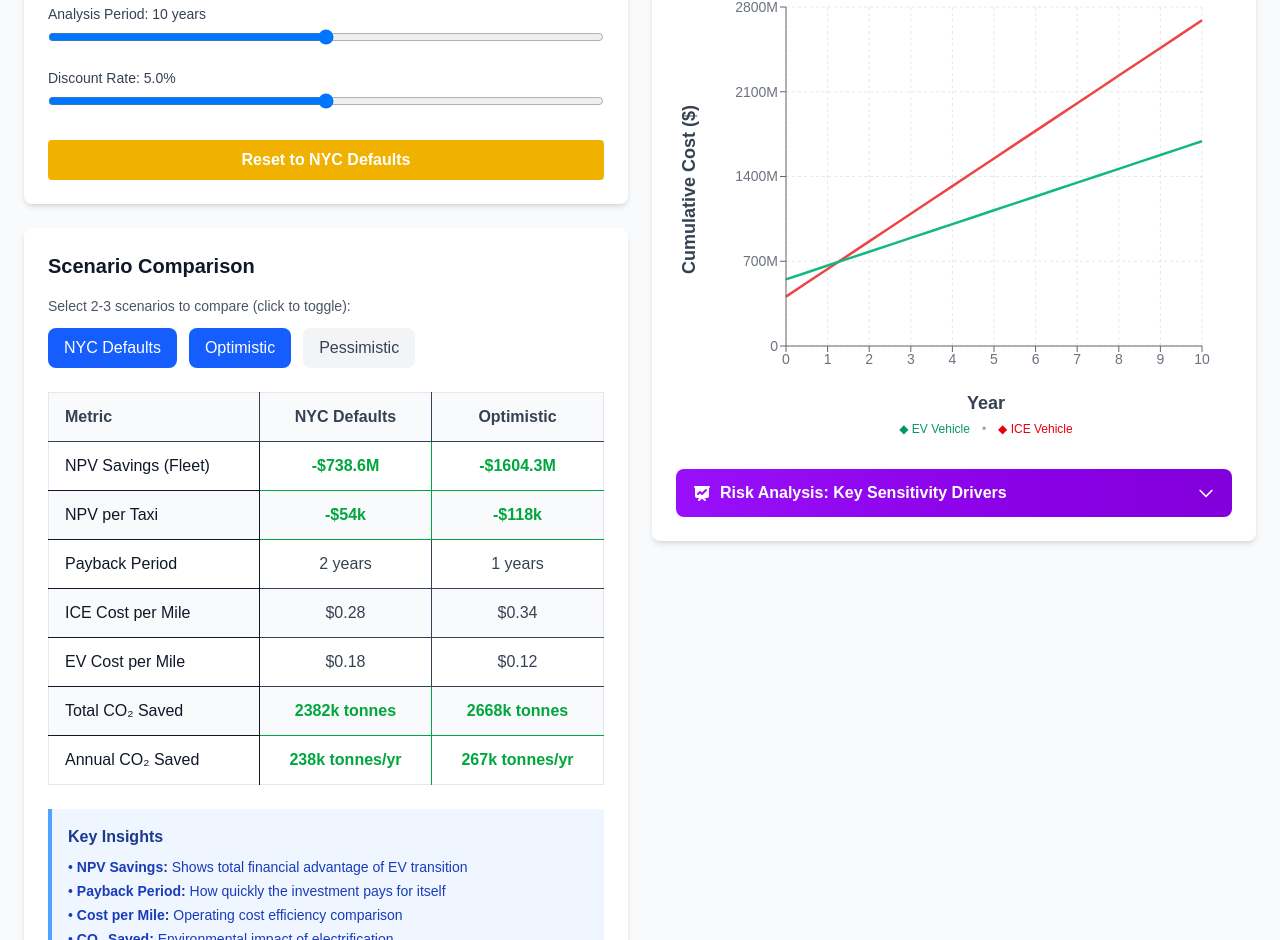
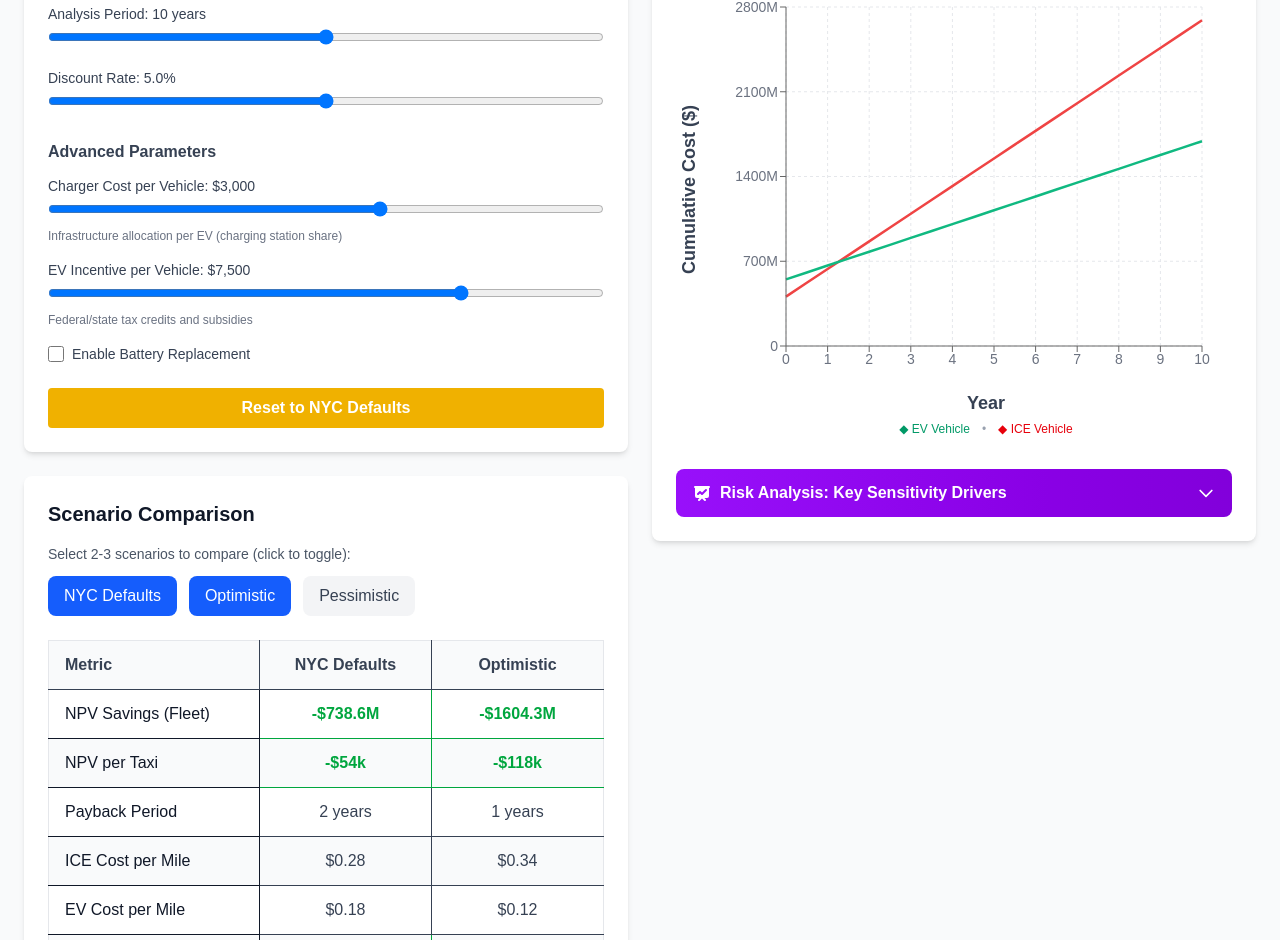
Before and after one commit to friendstrell-svg/NYC-Taxi-EV-simulator, a Next.js app: page /dashboard in a window 1280 px wide. Shown: the part 873-1813 px from the top of the page. Built offline with nearby package versions, Linux system fonts and the light colour scheme.

Commit message:
Step 6 Part E complete: Add advanced input parameters (charger cost, incentives, battery replacement)

```diff
--- a/app/dashboard/page.tsx
+++ b/app/dashboard/page.tsx
@@ -294,6 +294,99 @@ export default function Dashboard() {
               </div>
             </div>
 
+            {/* Advanced Parameters */}
+            <div className="mb-6">
+              <h3 className="font-semibold text-gray-700 mb-3">Advanced Parameters</h3>
+
+              {/* Charger Infrastructure */}
+              <div className="mb-4">
+                <label className="block text-sm font-medium text-gray-700 mb-1">
+                  Charger Cost per Vehicle: ${inputs.chargerCapexPerVehicle.toLocaleString()}
+                </label>
+                <input
+                  type="range"
+                  min="0"
+                  max="5000"
+                  step="100"
+                  value={inputs.chargerCapexPerVehicle}
+                  onChange={(e) => updateInputAndSetCustom('chargerCapexPerVehicle', Number(e.target.value))}
+                  className="w-full"
+                />
+                <p className="text-xs text-gray-500 mt-1">
+                  Infrastructure allocation per EV (charging station share)
+                </p>
+              </div>
+
+              {/* EV Incentive */}
+              <div className="mb-4">
+                <label className="block text-sm font-medium text-gray-700 mb-1">
+                  EV Incentive per Vehicle: ${inputs.incentivePerVehicle.toLocaleString()}
+                </label>
+                <input
+                  type="range"
+                  min="0"
+                  max="10000"
+                  step="500"
+                  value={inputs.incentivePerVehicle}
+                  onChange={(e) => updateInputAndSetCustom('incentivePerVehicle', Number(e.target.value))}
+                  className="w-full"
+                />
+                <p className="text-xs text-gray-500 mt-1">
+                  Federal/state tax credits and subsidies
+                </p>
+              </div>
+
+              {/* Battery Replacement Toggle */}
+              <div className="mb-4">
+                <label className="flex items-center cursor-pointer">
+                  <input
+                    type="checkbox"
+                    checked={inputs.batteryReplacementEnabled}
+                    onChange={(e) => updateInputAndSetCustom('batteryReplacementEnabled', e.target.checked)}
+                    className="w-4 h-4 text-blue-600 border-gray-300 rounded focus:ring-blue-500"
+                  />
+                  <span className="ml-2 text-sm font-medium text-gray-700">
+                    Enable Battery Replacement
+                  </span>
+                </label>
+              </div>
+
+              {/* Battery Replacement Year - Conditional */}
+              {inputs.batteryReplacementEnabled && (
+                <>
+                  <div className="mb-4 ml-6">
+                    <label className="block text-sm font-medium text-gray-700 mb-1">
+                      Replacement Year: Year {inputs.batteryReplacementYear || 8}
+                    </label>
+                    <input
+                      type="range"
+                      min="3"
+                      max="12"
+                      step="1"
+                      value={inputs.batteryReplacementYear || 8}
+                      onChange={(e) => updateInputAndSetCustom('batteryReplacementYear', Number(e.target.value))}
+                      className="w-full"
+                    />
+                  </div>
+
+                  <div className="mb-4 ml-6">
+                    <label className="block text-sm font-medium text-gray-700 mb-1">
+                      Replacement Cost: ${(inputs.batteryReplacementCost || 15000).toLocaleString()}
+                    </label>
+                    <input
+                      type="range"
+                      min="5000"
+                      max="30000"
+                      step="1000"
+                      value={inputs.batteryReplacementCost || 15000}
+                      onChange={(e) => updateInputAndSetCustom('batteryReplacementCost', Number(e.target.value))}
+                      className="w-full"
+                    />
+                  </div>
+                </>
+              )}
+            </div>
+
             <button
               onClick={() => handleScenarioChange('nyc_defaults')}
               className="w-full bg-yellow-500 hover:bg-yellow-600 text-white font-semibold py-2 px-4 rounded transition-colors"
```
